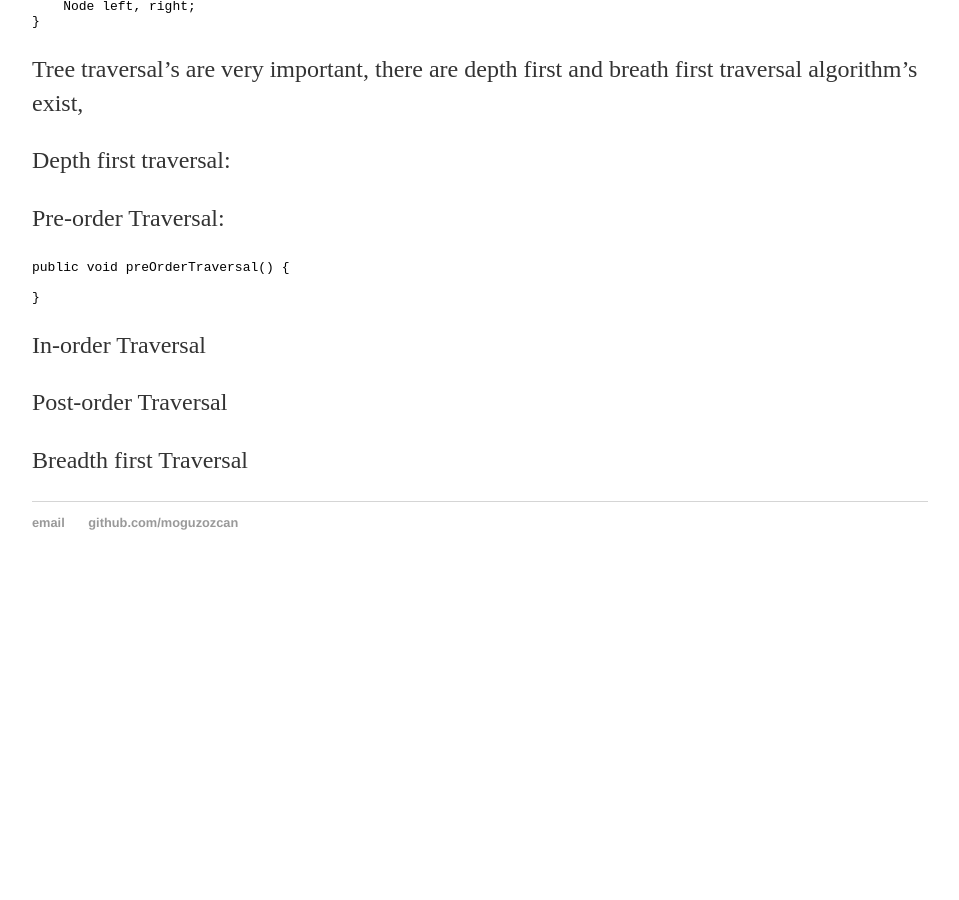
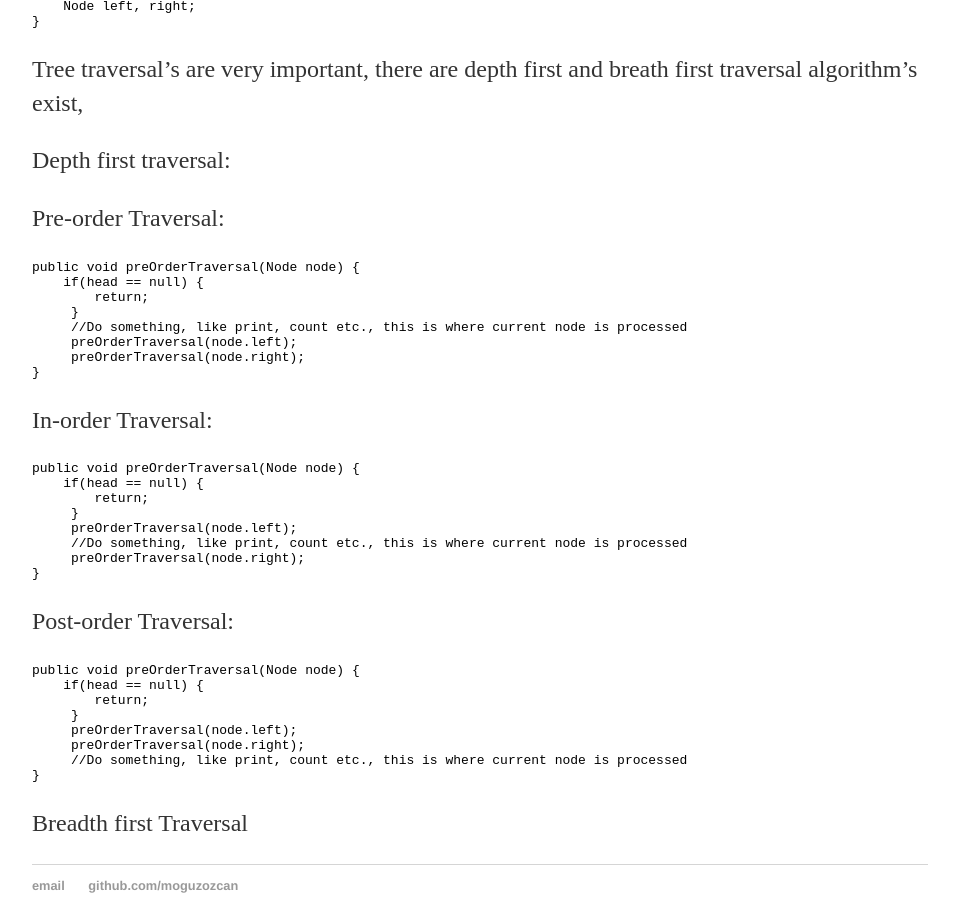
Before and after one commit to moguzozcan/moguzozcan.github.io, a Jekyll site: the page built from _posts/2018-01-21-The-Must-Know-Topics-from-CTCI.md, in a window 1280 px wide and 900 px high, scrolled down 1518 px. Shown: the whole window, without its empty margins (160-1119 px from the left). Built offline with Jekyll 4.4.1, drawn with Linux system fonts in a browser that asks for light colours; before the commit the page ends 2108 px from its top, so only the background shows below that.

Commit message:
Update 2018-01-21-The-Must-Know-Topics-from-CTCI.md

````diff
--- a/_posts/2018-01-21-The-Must-Know-Topics-from-CTCI.md
+++ b/_posts/2018-01-21-The-Must-Know-Topics-from-CTCI.md
@@ -83,13 +83,38 @@ Depth first traversal:
 
 Pre-order Traversal:
 ```java
-public void preOrderTraversal() {
-
+public void preOrderTraversal(Node node) {
+    if(head == null) {
+        return;
+     }
+     //Do something, like print, count etc., this is where current node is processed
+     preOrderTraversal(node.left);
+     preOrderTraversal(node.right);
 }
 ```
 
-In-order Traversal
+In-order Traversal:
+```java
+public void preOrderTraversal(Node node) {
+    if(head == null) {
+        return;
+     }
+     preOrderTraversal(node.left);
+     //Do something, like print, count etc., this is where current node is processed
+     preOrderTraversal(node.right);
+}
+```
 
-Post-order Traversal
+Post-order Traversal:
+```java
+public void preOrderTraversal(Node node) {
+    if(head == null) {
+        return;
+     }
+     preOrderTraversal(node.left);
+     preOrderTraversal(node.right);
+     //Do something, like print, count etc., this is where current node is processed
+}
+```
 
 Breadth first Traversal
````
